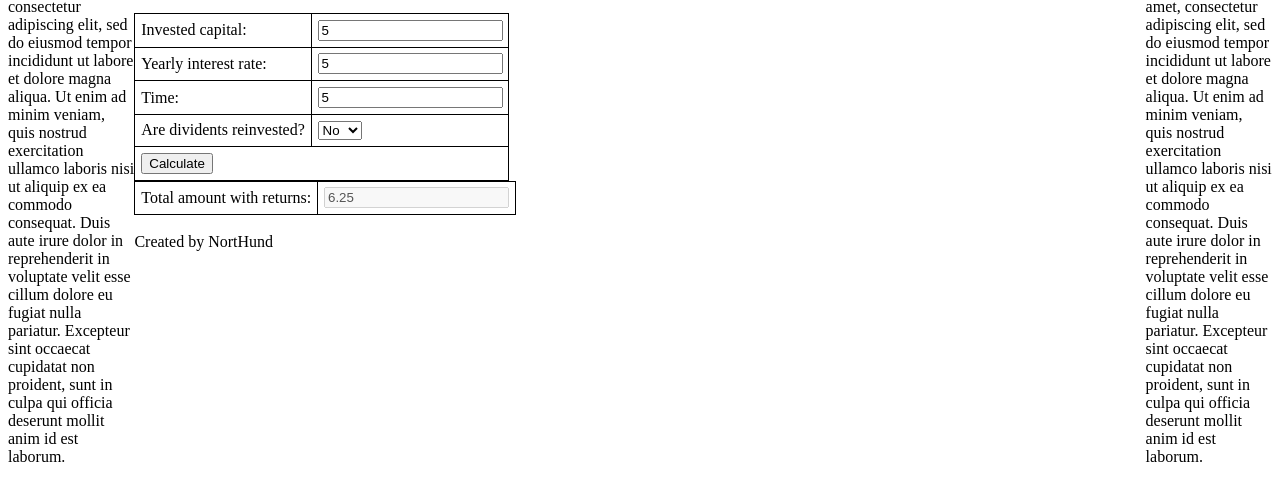
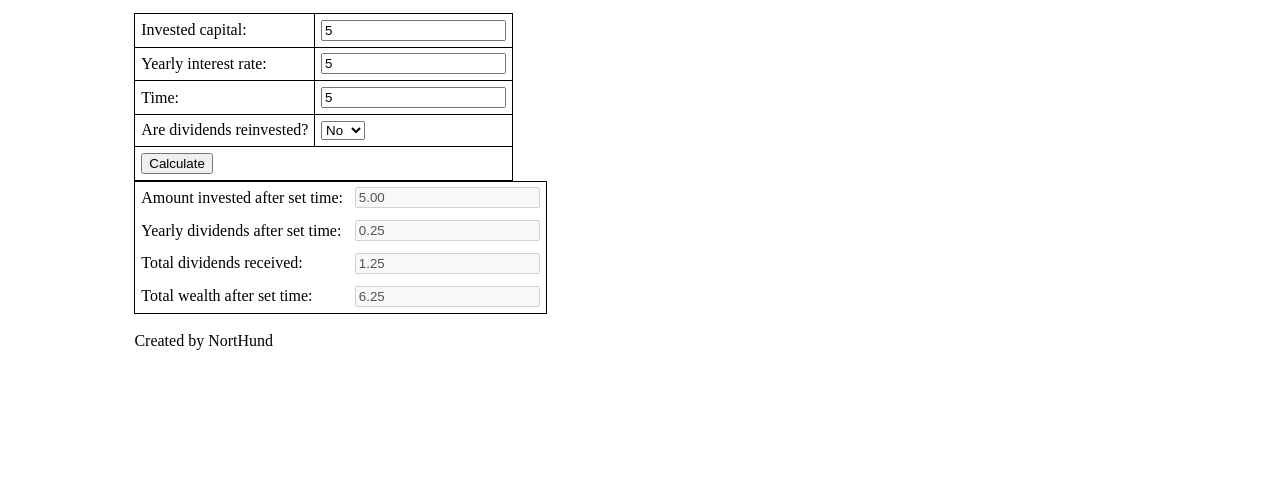
Before and after one commit to NortHund/NortHund.github.io, a plain HTML site: page index.html in a window 1280 px wide. Both pictures are taken after typing "5", "5", "5" into the empty fields and a click on the button "Calculate". Shown: the part 80-580 px from the top of the page. Drawn offline with Linux system fonts and the light colour scheme.

Commit message:
Added some more useful information to the result section in the calculator.

```diff
--- a/index.html
+++ b/index.html
@@ -10,17 +10,39 @@
         var v3=parseInt(document.getElementById('v3').value);
         var v4=parseInt(document.getElementById('v4').value);
         var i;
-        var sum = 0;
+        var total = 0;
+        var yearlyDividend=0;
+        var totalDividends=0;
+
         for (i=0; i < v3; i++) {
             if (v4 == 1) {
-              v1 = v1 * (1 + (v2 / 100));
+                totalDividends = totalDividends + (v1 * (v2 / 100));
+                v1 = v1 * (1 + (v2 / 100));
             } else {
-                sum = sum + (v1 * (v2 / 100));
+                totalDividends = totalDividends + (v1 * (v2 / 100));
             }
+            yearlyDividend = v1 * (v2 / 100);
         }
-        sum = sum + v1;
-        var s=document.getElementById('sum');
-        s.value=sum;
+
+        if (v4 == 1) {
+            total = v1;
+        } else {
+            total = v1 + totalDividends;
+        }
+
+        total = total.toFixed(2);
+        yearlyDividend = yearlyDividend.toFixed(2);
+        totalDividends = totalDividends.toFixed(2);
+        v1 = v1.toFixed(2);
+
+        var acc=document.getElementById('acc');
+        acc.value=v1;
+        var yDiv=document.getElementById('yDiv');
+        yDiv.value=yearlyDividend;
+        var tDiv=document.getElementById('tDiv');
+        tDiv.value=totalDividends;
+        var sum=document.getElementById('sum');
+        sum.value=total;
     }
   </script>
 </head>
@@ -31,7 +53,6 @@
 
 <section>
   <div id="left">
-    <p>Left: Lorem ipsum dolor sit amet, consectetur adipiscing elit, sed do eiusmod tempor incididunt ut labore et dolore magna aliqua. Ut enim ad minim veniam, quis nostrud exercitation ullamco laboris nisi ut aliquip ex ea commodo consequat. Duis aute irure dolor in reprehenderit in voluptate velit esse cillum dolore eu fugiat nulla pariatur. Excepteur sint occaecat cupidatat non proident, sunt in culpa qui officia deserunt mollit anim id est laborum.</p>
 
   </div>
 
@@ -52,7 +73,7 @@
           <td>Time: </td><td><input id="v3" name="time" type="number" placeholder="Time in years" required /></td>
         </tr>
         <tr>
-          <td>Are dividents reinvested?</td>
+          <td>Are dividends reinvested?</td>
           <td>
             <select id="v4" name="reinvestment" required>
             <option value="0">No</option>
@@ -68,7 +89,16 @@
       </table>
       <table id="results">
         <tr>
-          <td>Total amount with returns: </td><td><input id="sum" disabled="disabled" /></td>
+          <td>Amount invested after set time: </td><td><input id="acc" disabled="disabled" /></td>
+        </tr>
+        <tr>
+          <td>Yearly dividends after set time: </td><td><input id="yDiv" disabled="disabled" /></td>
+        </tr>
+        <tr>
+          <td>Total dividends received: </td><td><input id="tDiv" disabled="disabled" /></td>
+        </tr>
+        <tr>
+          <td>Total wealth after set time: </td><td><input id="sum" disabled="disabled" /></td>
         </tr>
       </table>
     </article>
@@ -79,8 +109,6 @@
   </div>
   <div id="right">
 
-    <p>Right: Lorem ipsum dolor sit amet, consectetur adipiscing elit, sed do eiusmod tempor incididunt ut labore et dolore magna aliqua. Ut enim ad minim veniam, quis nostrud exercitation ullamco laboris nisi ut aliquip ex ea commodo consequat. Duis aute irure dolor in reprehenderit in voluptate velit esse cillum dolore eu fugiat nulla pariatur. Excepteur sint occaecat cupidatat non proident, sunt in culpa qui officia deserunt mollit anim id est laborum.</p>
-
   </div>
 </section>
 </body>
--- a/style.css
+++ b/style.css
@@ -23,7 +23,17 @@ table#parameters, table#results {
     border-collapse: collapse;
 }
 
-table td {
+table#results {
+    border-width: 1px;
+    border-color: black;
+    border-style: solid;
+}
+
+table#results td {
+    padding: 0.8ex;
+}
+
+table#parameters td {
     border-width: 1px;
     border-color: black;
     border-style: solid;
```
